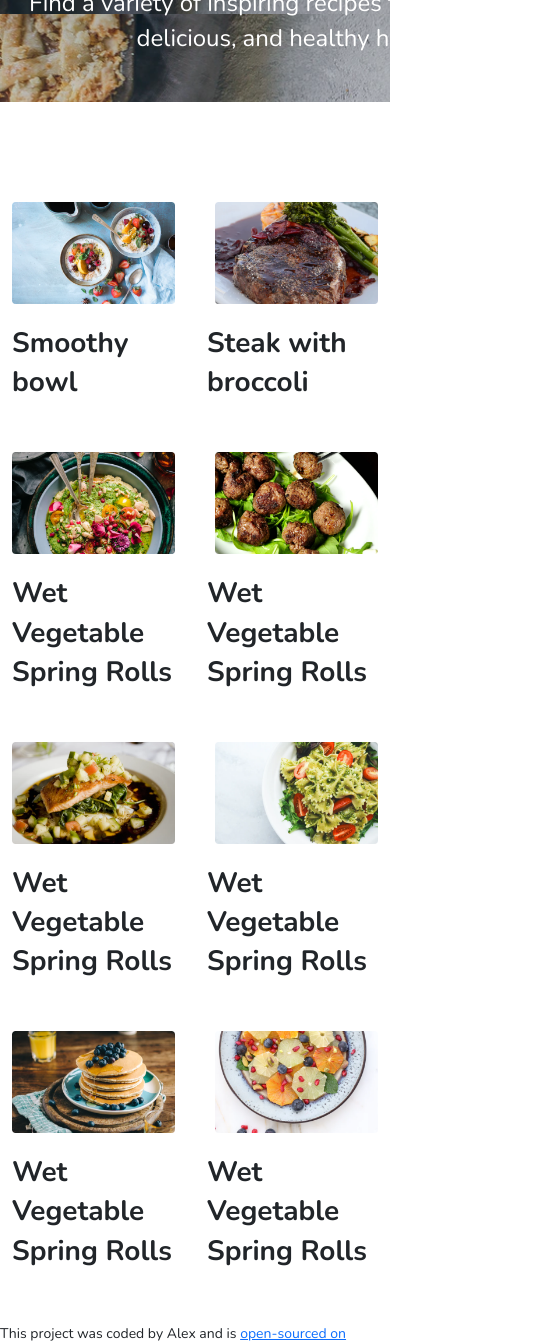
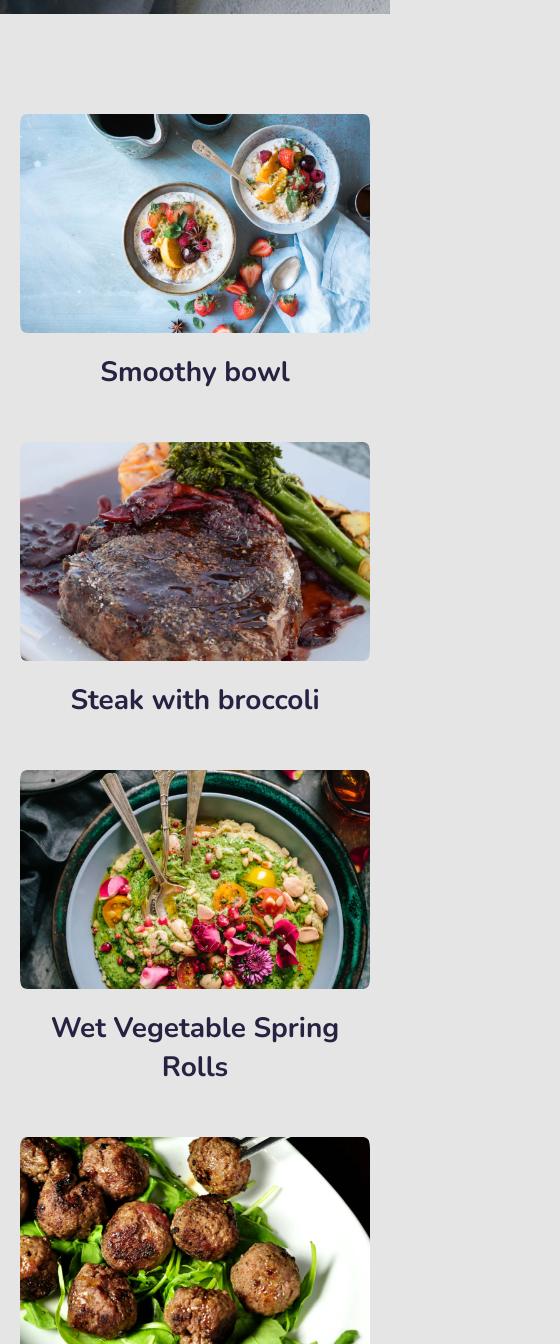
Before and after one commit to kukumbala/portfolio, a plain HTML site: page index.html in a window 390 px wide. Shown: the part 251-1595 px from the top of the page, 560 px wide, since content can reach past the window. Drawn offline with nearby package versions, Linux system fonts and the light colour scheme.

Commit message:
improve responsiveness at index page

```diff
--- a/css/styles.css
+++ b/css/styles.css
@@ -1,9 +1,10 @@
 body {
   font-family: Nunito, sans-serif;
+  background-color: #e5e5e5;
 }
 h1 {
   font-size: 72px;
-  line-height: 1.3;
+  line-height: 1.2;
   font-weight: 700;
   margin-bottom: 4px;
 }
@@ -12,15 +13,17 @@ h4 {
   font-weight: 700;
   line-height: 1.4;
   padding: 20px 0 42px 0;
+  color: #272142;
 }
 
 .splash p {
   font-size: 24px;
   line-height: 35px;
-  width: 560px;
+  max-width: 560px;
   margin: 0 auto;
 }
 .splash {
+  height: 265px;
   background-image: linear-gradient(
       180deg,
       rgba(0, 0, 0, 0.5) 0%,
@@ -34,3 +37,26 @@ h4 {
 .recipies-collection {
   padding: 100px 0;
 }
+.recipies-collection img {
+  border-radius: 12px;
+}
+@media (max-width: 560px) {
+  h4 {
+    text-align: center;
+    padding: 20px 8px 42px 8px;
+  }
+  .pe-2 {
+    padding-left: 8px;
+  }
+  .ps-2 {
+    padding-right: 8px;
+  }
+  h1 {
+    font-size: 40px;
+  }
+  .splash p {
+    font-size: 20px;
+    line-height: 1.3;
+    padding: 20px;
+  }
+}
--- a/index.html
+++ b/index.html
@@ -17,6 +17,7 @@
       crossorigin="anonymous"
     />
     <link href="/css/styles.css" rel="stylesheet" />
+    <script src="https://cdn.jsdelivr.net/npm/bootstrap@5.2.0/dist/js/bootstrap.bundle.min.js" integrity="sha384-A3rJD856KowSb7dwlZdYEkO39Gagi7vIsF0jrRAoQmDKKtQBHUuLZ9AsSv4jD4Xa" crossorigin="anonymous"></script>
     <script
       src="https://kit.fontawesome.com/7b9c63a129.js"
       crossorigin="anonymous"
@@ -35,7 +36,7 @@
     <div class="recipies-collection">
       <div class="container">
         <div class="row">
-          <div class="col-6">
+          <div class="col-sm-6 col-xs-12">
             <img
               src="/images/dish1.png"
               class="img-fluid pe-2"
@@ -44,7 +45,7 @@
             />
             <h4>Smoothy bowl</h4>
           </div>
-          <div class="col-6">
+          <div class="col-sm-6 col-xs-12">
             <img
               src="/images/dish2.png"
               class="img-fluid ps-2"
@@ -55,7 +56,7 @@
           </div>
         </div>
         <div class="row">
-          <div class="col-6">
+          <div class="col-sm-6 col-xs-12">
             <img
               src="/images/dish3.png"
               class="img-fluid pe-2"
@@ -64,7 +65,7 @@
             />
             <h4>Wet Vegetable Spring Rolls</h4>
           </div>
-          <div class="col-6">
+          <div class="col-sm-6 col-xs-12">
             <img
               src="/images/dish4.png"
               class="img-fluid ps-2"
@@ -75,7 +76,7 @@
           </div>
         </div>
         <div class="row">
-          <div class="col-6">
+          <div class="col-sm-6 col-xs-12">
             <img
               src="/images/dish5.png"
               class="img-fluid pe-2"
@@ -84,7 +85,7 @@
             />
             <h4>Wet Vegetable Spring Rolls</h4>
           </div>
-          <div class="col-6">
+          <div class="col-sm-6 col-xs-12">
             <img
               src="/images/dish6.png"
               class="img-fluid ps-2"
@@ -95,7 +96,7 @@
           </div>
         </div>
         <div class="row">
-          <div class="col-6">
+          <div class="col-sm-6 col-xs-12">
             <img
               src="/images/dish7.png"
               class="img-fluid pe-2"
@@ -104,7 +105,7 @@
             />
             <h4>Wet Vegetable Spring Rolls</h4>
           </div>
-          <div class="col-6">
+          <div class="col-sm-6 col-xs-12">
             <img
               src="/images/dish8.png"
               class="img-fluid ps-2"
```
Also changed, not shown: about.html (+5 -0 lines), collection.html (+5 -0 lines), contact.html (+5 -0 lines).
